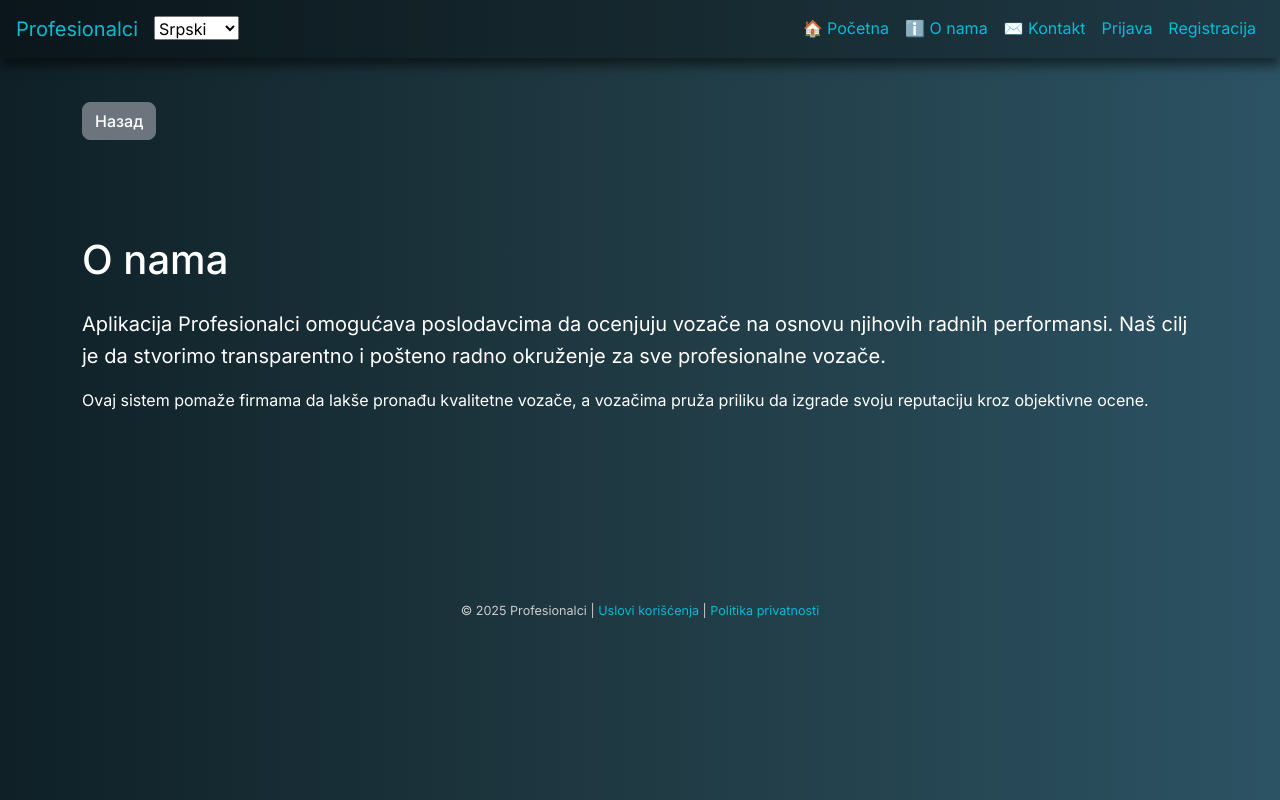
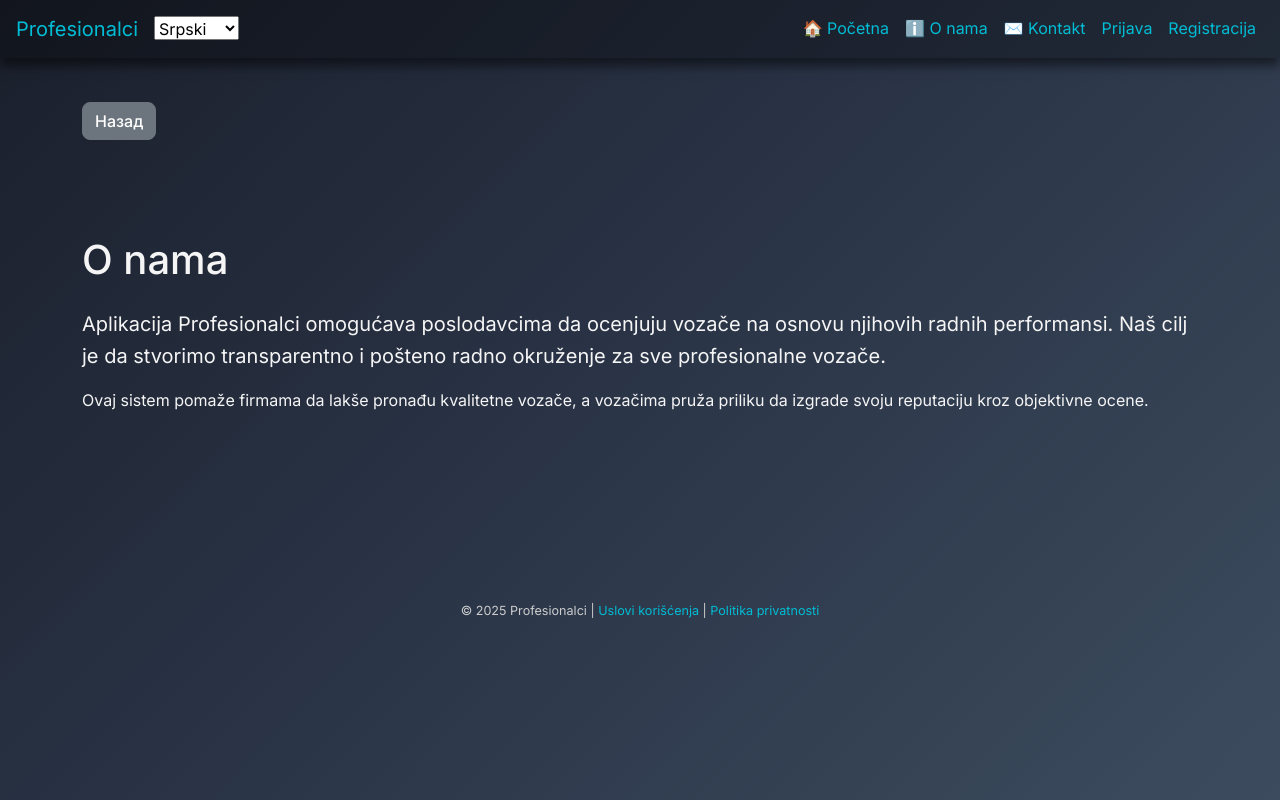
Before and after one commit to ivan1408993/profesionalci-app, a Flask app: page /about in a window 1280 px wide. Run offline with Flask 3, Linux system fonts and the light colour scheme; some libraries are stand-ins or nearby versions.

Commit message:
body u style.css poboljsan - test 5

```diff
--- a/app/static/css/style.css
+++ b/app/static/css/style.css
@@ -117,8 +117,8 @@ body {
 
 
 body {
-    background: linear-gradient(to right, #0f2027, #203a43, #2c5364);
-    color: white;
+    background: linear-gradient(135deg, #1a1f2b, #2b3548, #3c4c5e);
+    color: #f5f5f5;
     min-height: 100vh;
     font-family: 'Inter', 'Segoe UI', Tahoma, Geneva, Verdana, sans-serif;
     margin: 0;
@@ -126,7 +126,11 @@ body {
     line-height: 1.6;
     -webkit-font-smoothing: antialiased;
     -moz-osx-font-smoothing: grayscale;
+    background-attachment: fixed;
+    background-repeat: no-repeat;
+    background-size: cover;
 }
+
 
 .terms-text, .privacy-text {
     max-width: 800px;
```
